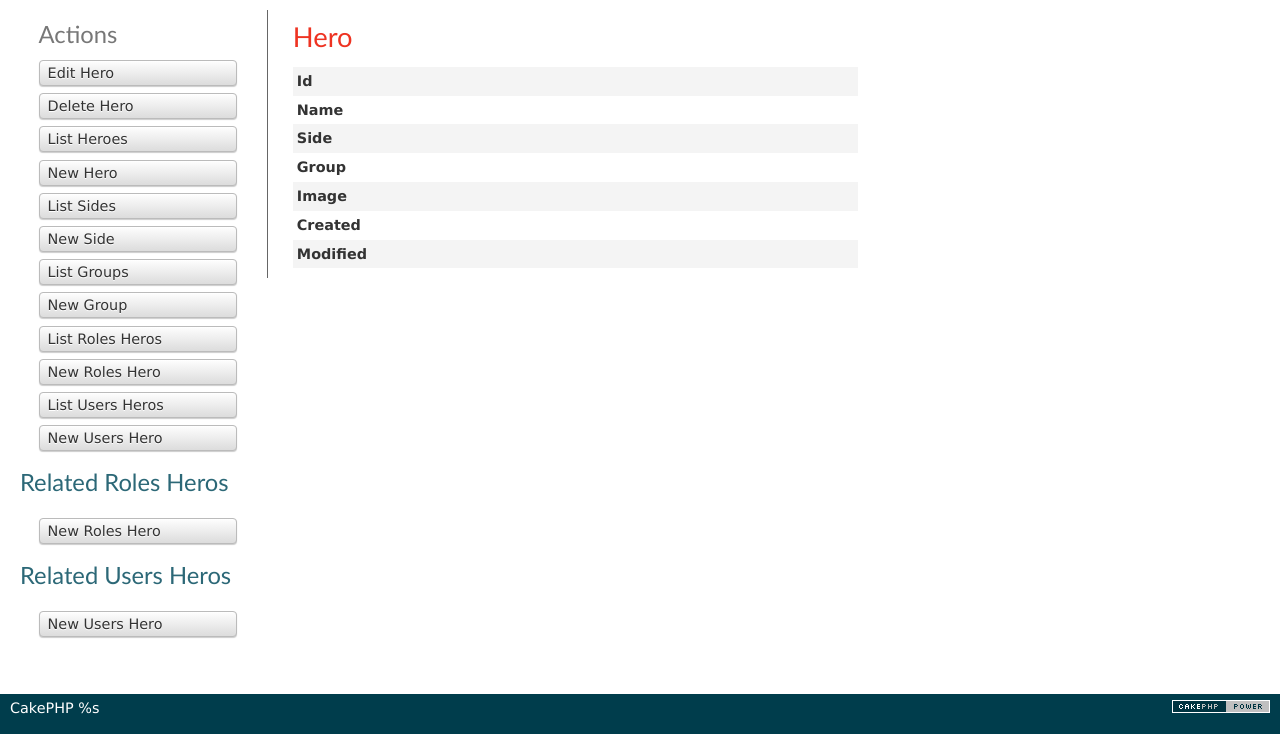
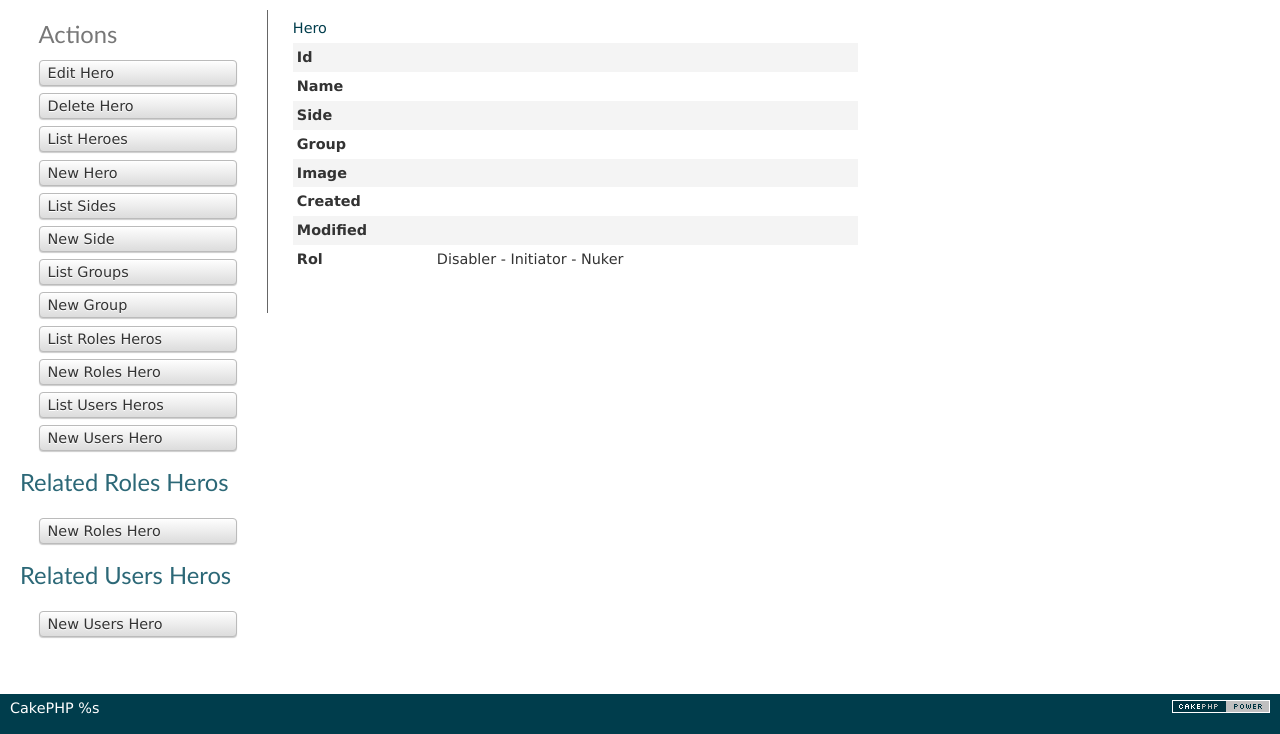
Before and after one commit to jegasmlm/dotadev, a CakePHP app: the page made by app/View/Heroes/view.ctp in a window 1280 px wide. Shown: the part 47-781 px from the top of the page. Run offline with PHP 8.4 and a stand-in for CakePHP, Linux system fonts and the light colour scheme; the template is opened without the code that fills it, so the values that code supplies are empty; some libraries are stand-ins or nearby versions.

Commit message:
Setting Bootstrap

```diff
--- a/app/View/Heroes/view.ctp
+++ b/app/View/Heroes/view.ctp
@@ -1,5 +1,5 @@
 <div class="heroes view">
-<h2><?php echo __('Hero'); ?></h2>
+<h1><?php echo __('Hero'); ?></h1>
 	<dl>
 		<dt><?php echo __('Id'); ?></dt>
 		<dd>
@@ -36,6 +36,13 @@
 			<?php echo h($hero['Hero']['modified']); ?>
 			&nbsp;
 		</dd>
+        <dt><?php echo __('Rol'); ?></dt>
+        <dd>
+            <div class="bestRol">
+                Disabler - Initiator - Nuker
+            </div>
+            &nbsp;
+        </dd>
 	</dl>
 </div>
 <div class="actions">
--- a/app/View/Layouts/default.ctp
+++ b/app/View/Layouts/default.ctp
@@ -28,7 +28,8 @@ $cakeVersion = __d('cake_dev', 'CakePHP %s', Configure::version())
 	<?php
 		echo $this->Html->meta('icon');
 
-		echo $this->Html->css('cake.generic');
+		//echo $this->Html->css('cake.generic');
+        echo $this->Html->css(array('bootstrap-theme','cake.generic','styles'));
 
 		echo $this->fetch('meta');
 		echo $this->fetch('css');
```
